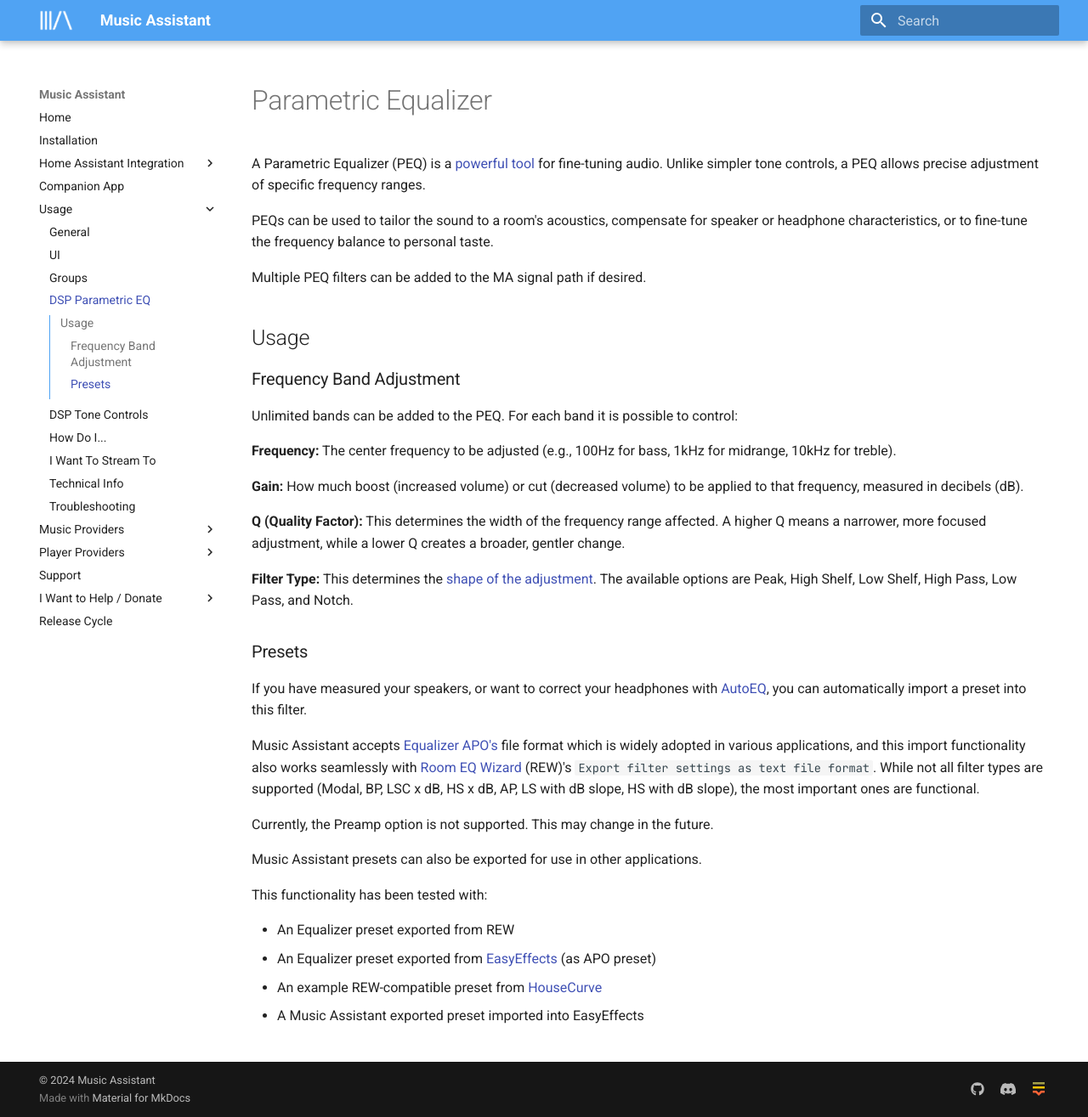
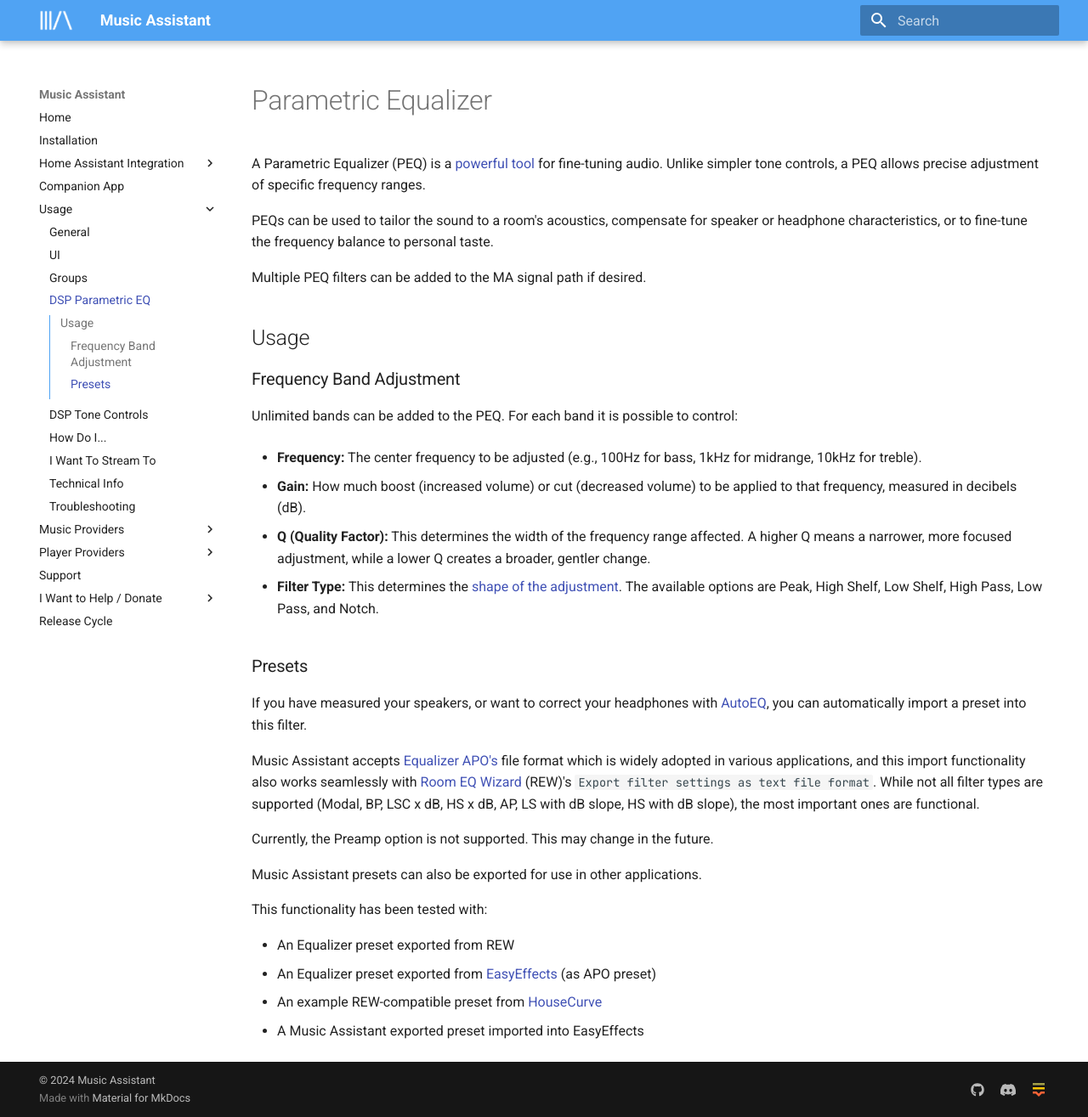
Before and after one commit to pwbriggs/music-assistant.github.io, an MkDocs documentation site: the page built from docs/dsp/parametriceq.md, in a window 1280 px wide and 1315 px high. Shown: the whole window at 85% size. Built offline with MkDocs 1.6.1 and Material for MkDocs 9.7.7, drawn with Linux system fonts in a browser that asks for light colours.

Commit message:
Update parametriceq.md

```diff
--- a/docs/dsp/parametriceq.md
+++ b/docs/dsp/parametriceq.md
@@ -17,13 +17,13 @@
 
 Unlimited bands can be added to the PEQ. For each band it is possible to control:
 
-**Frequency:** The center frequency to be adjusted (e.g., 100Hz for bass, 1kHz for midrange, 10kHz for treble).
+- **Frequency:** The center frequency to be adjusted (e.g., 100Hz for bass, 1kHz for midrange, 10kHz for treble).
 
-**Gain:** How much boost (increased volume) or cut (decreased volume) to be applied to that frequency, measured in decibels (dB).
+- **Gain:** How much boost (increased volume) or cut (decreased volume) to be applied to that frequency, measured in decibels (dB).
 
-**Q (Quality Factor):** This determines the width of the frequency range affected. A higher Q means a narrower, more focused adjustment, while a lower Q creates a broader, gentler change.
+- **Q (Quality Factor):** This determines the width of the frequency range affected. A higher Q means a narrower, more focused adjustment, while a lower Q creates a broader, gentler change.
 
-**Filter Type:** This determines the [shape of the adjustment](https://www.musicguymixing.com/eq-filters/). The available options are Peak, High Shelf, Low Shelf, High Pass, Low Pass, and Notch.
+- **Filter Type:** This determines the [shape of the adjustment](https://www.musicguymixing.com/eq-filters/). The available options are Peak, High Shelf, Low Shelf, High Pass, Low Pass, and Notch.
 
 ### Presets
 
```
